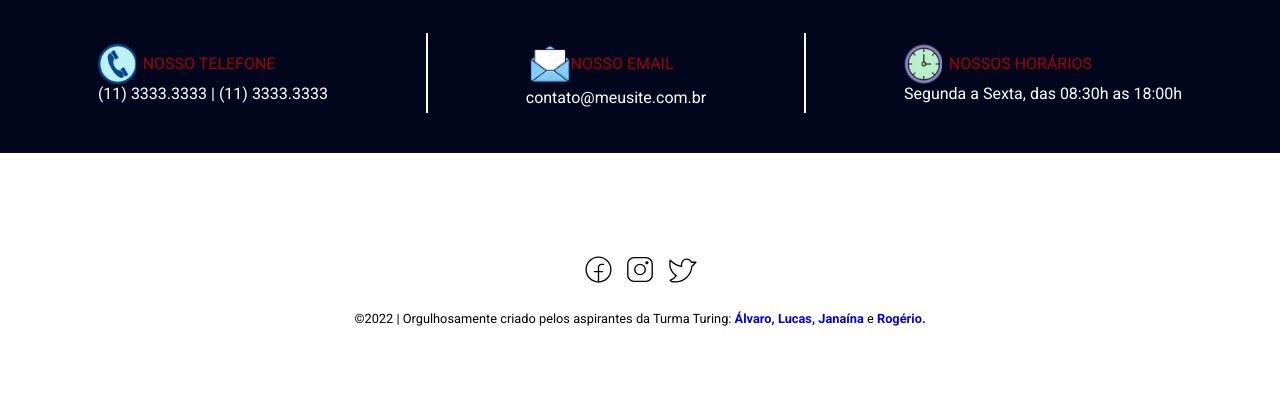
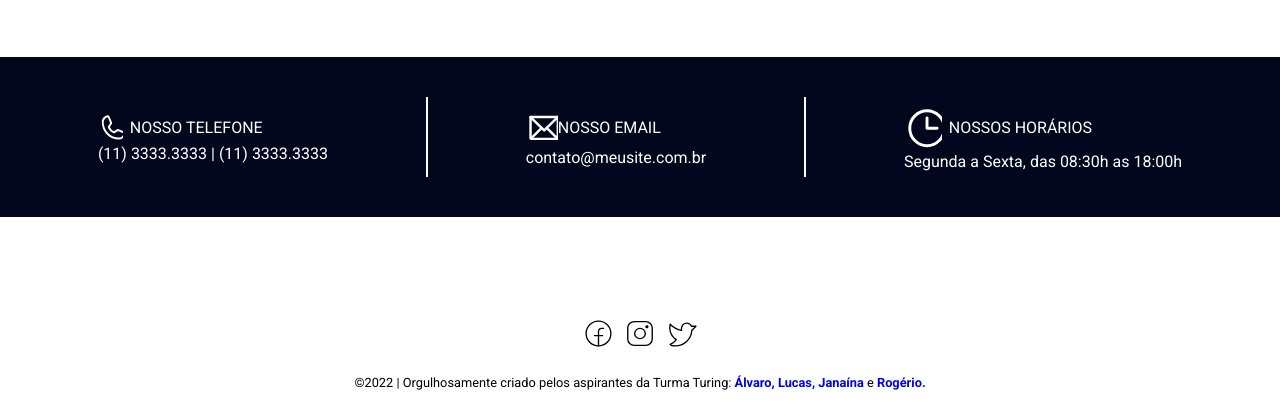
Before and after one commit to janascher/TroCarwheels, a website with bundled scripts: page views/index.html in a window 1280 px wide. Shown: the part 1623-2033 px from the top of the page. Before the commit the page ends 1969 px from the top, so only its background shows below. Built offline with nearby package versions, Linux system fonts and the light colour scheme; no server answers.

Commit message:
update home.css , module home.js

```diff
--- a/views/modules/home.js
+++ b/views/modules/home.js
@@ -77,6 +77,7 @@ export default function home() {
             </div>
         </div>
     </section>
+    <div id="divide"></div>
     <section id="info">
         <div id="info_container">
             <div>
--- a/views/style/home.css
+++ b/views/style/home.css
@@ -130,6 +130,9 @@
     flex-direction: column;
     height: 15vh;
 }
+#divide {
+    height: 8vh;
+}
 #info {
     width: 100vw;
     height: 40vh;
@@ -152,6 +155,9 @@
     display: flex;
     font-family: 'Roboto', sans-serif;
 }
+#info_container span {
+    color: #fff;
+}
 .icons {
     background-size: cover;
     background-repeat: no-repeat;
@@ -159,20 +165,20 @@
     height: 6vh;
 }
 #phone_icon {
-    background-image: url("../assets/img/home/phone_icon.jpg");
-    width: 3vw;
-    height: 5vh;
+    background-image: url("../assets/img/home/Phone.svg");
+    width: 2vw;
+    height: 4vh;
     margin-right: 0.5vw;
 }
 #mail_icon {
-    background-image: url("../assets/img/home/mail_icon.jpg");
-    width: 3.5vw;
-    height: 6vh;
+    background-image: url("../assets/img/home/Mail.svg");
+    width: 2.5vw;
+    height: 5vh;
 }
 #clock_icon {
-    background-image: url("../assets/img/home/clock_icon.jpg");
-    width: 3vw;
-    height: 5vh;
+    background-image: url("../assets/img/home/Clock.svg");
+    width: 3w;
+    height: 6vh;
     margin-right: 0.5vw;
 }
 .border_white {
```
Also changed, not shown: views/assets/img/home/Clock.svg (added), views/assets/img/home/Mail.svg (added), views/assets/img/home/Phone.svg (added), views/assets/img/home/clock_icon.jpg (deleted), views/assets/img/home/mail_icon.jpg (deleted), views/assets/img/home/phone_icon.jpg (deleted).
